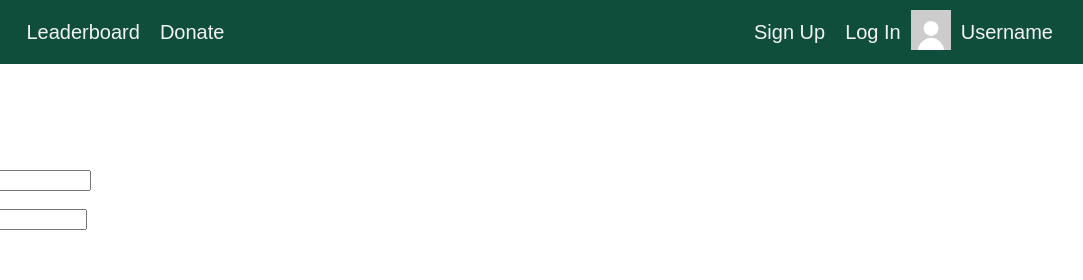
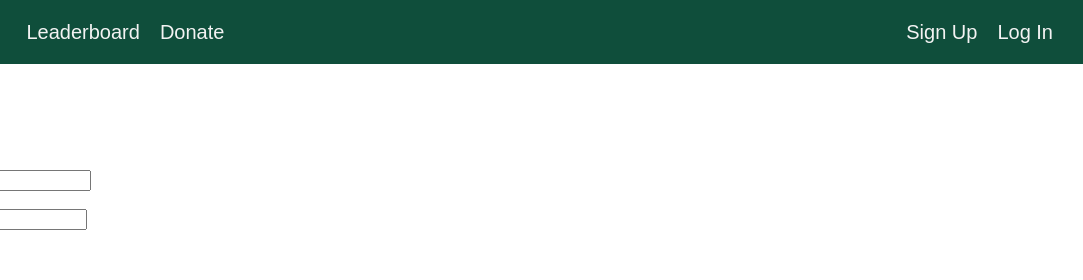
Before and after one commit to Pineappletwo1/Points4Plates, a website: page public/login.html in a window 1280 px wide. Shown: the full height of the page, 197-1280 px from the left. Drawn offline with Linux system fonts and the light colour scheme.

Commit message:
fixed and restored code

```diff
--- a/public/login.html
+++ b/public/login.html
@@ -31,5 +31,27 @@
             <input type="submit" value="Submit">
         </form>
     </div>
+    <script>
+
+        function stuff() {
+            const user = document.cookie.user;
+            console.log(user);
+            const a = document.getElementById("a");
+            const b = document.getElementById("b");
+            const c = document.getElementById("c");
+            const d = document.getElementById("d");
+            if (user){
+                a.style.display = "none";
+                b.style.display = "none";
+                c.style.display = "block";
+                d.style.display = "block";
+            } else {
+                a.style.display = "block";
+                b.style.display = "block";
+                c.style.display = "none";
+                d.style.display = "none";
+            }
+        }
+    </script>
 </body>
 </html>
```
Also changed, not shown: index.js (+1 -7 lines).
